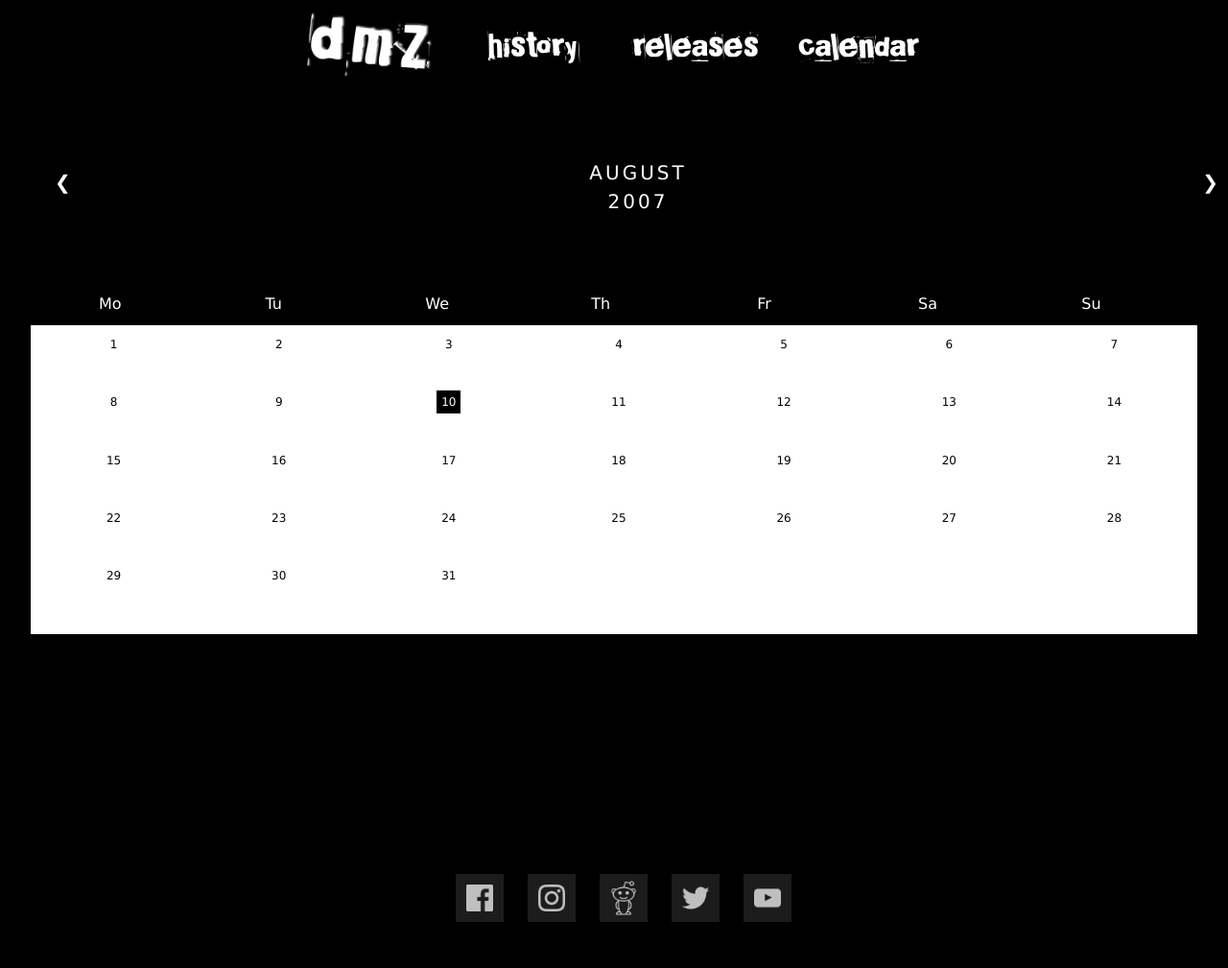
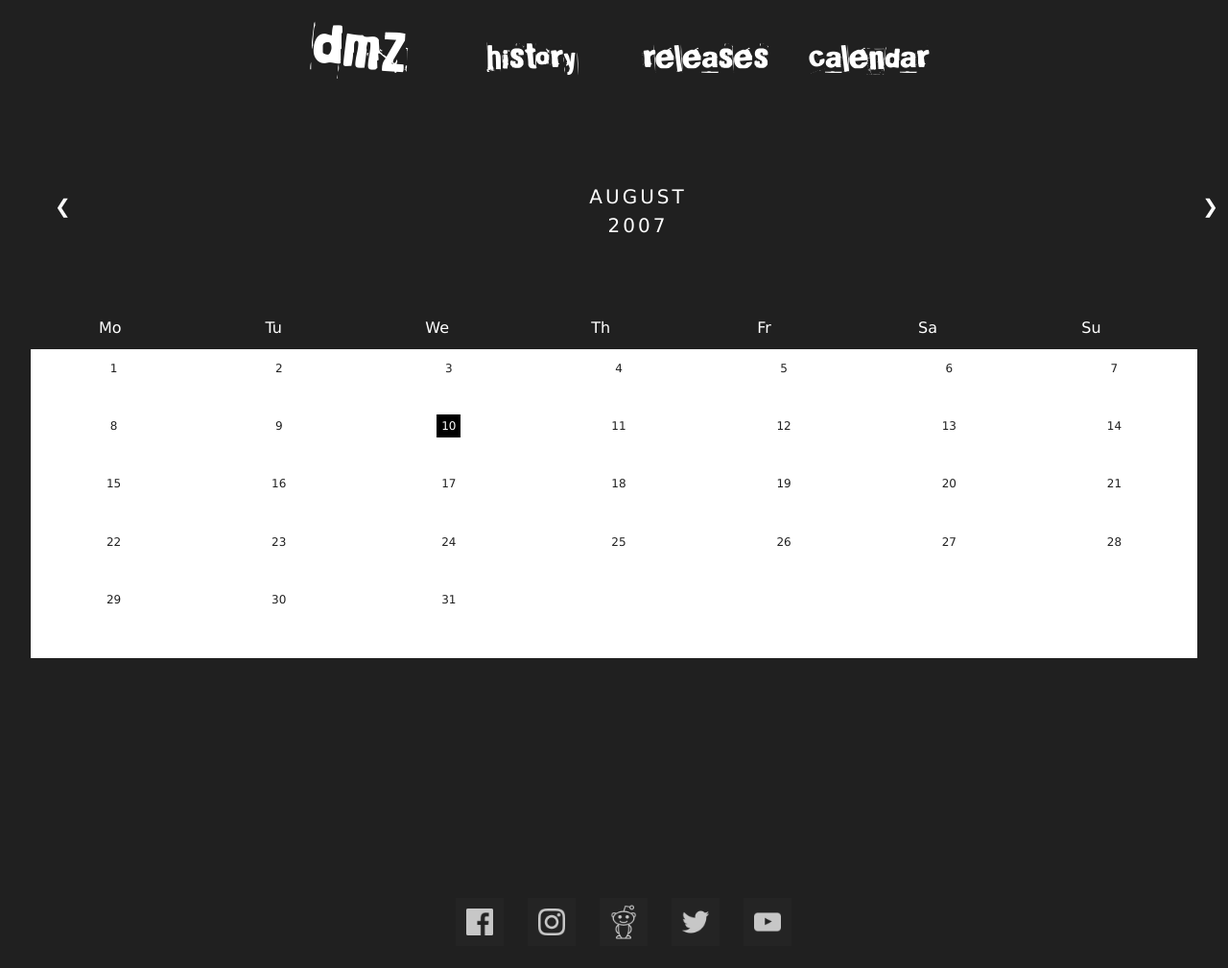
Before and after one commit to tjtimusk/DMZ-Website-Project, a plain HTML site: page calendar.html in a window 1280 px wide. Shown: the whole page at 96% size. Before the commit the page ends 984 px from the top, so only its background shows below. Drawn offline with Linux system fonts and the light colour scheme.

Commit message:
Updated Colours & Site Header

```diff
--- a/CSS/calendar.css
+++ b/CSS/calendar.css
@@ -26,7 +26,7 @@ ul {
 
 /* Month header */
 .month {
-  background: #000000;
+  background: #202020;
   padding: 70px 25px;
   text-align: center;
   width: 100%;
@@ -39,7 +39,7 @@ ul {
 }
 
 .month ul li {
-  color: white;
+  color: #fff;
   font-family: 'broken_15regular''Helvetica'sans-serif;
   font-size: 20px;
   letter-spacing: 3px;
@@ -60,7 +60,7 @@ ul {
 
 /* Weekdays (Mon-Sun) */
 .weekdays {
-  background-color: #000;
+  background-color: #202020;
   margin: 0;
   padding: 10px 0;
 }
@@ -86,7 +86,7 @@ ul {
 }
 
 .days li {
-  color: #000;
+  color: #202020;
   font-size: 12px;
   height: 100%;
   list-style-type: none;
--- a/CSS/style.css
+++ b/CSS/style.css
@@ -14,10 +14,11 @@ tml, body {
   font-weight: 300;
   line-height: 1.5;
   min-height: 100%;
+  place-items: center;
 }
 
 body {
-  background-color: #000000;
+  background-color: #202020;
   color: #FFFFFF;
   font-family: 'Helvetica', sans-serif;
   margin: 0;
@@ -31,13 +32,7 @@ body {
   justify-content: center;
   margin: 0 auto;
   max-width: 1600px;
-}
-
-.logo {
-  max-height: auto;
-  max-width: 250px;
-  width: 100%;
-  z-index: 10;
+  place-items: center;
 }
 
 .nav {
@@ -54,7 +49,7 @@ a.nav {
   font-family: 'broken_15regular', 'Helvetica', sans-serif;
   font-size: 3.0rem;
   margin: auto;
-  padding: 0px 10px;
+  padding: 30px 30px;
   text-decoration: none;
 }
 
@@ -67,17 +62,36 @@ a.nav:hover {
   -webkit-transform: scale(1.1);
 }
 
+.nav.logo {
+  font-size: 6.0rem;
+  padding-top: 0px;
+  top: 0;
+  width: 100%;
+}
+
+/* CSS for using the Logo Image
+.logo {
+  background: transparent;
+  max-height: auto;
+  max-width: 250px;
+  width: 100%;
+  z-index: 10;
+}*/
 p {
   color: #FFFFFF;
 }
 
 /*Common Footer */
 footer {
+  bottom: 0;
   justify-content: center;
+  place-items: center;
   margin: 0 auto;
+  position: static;
 }
 
 .socials {
+  bottom: 0;
   text-align: center;
 }
 
@@ -250,6 +264,7 @@ section.releasecontainer {
 .releaseimg {
   max-height: auto;
   max-width: 250px;
+  border-radius: 50%;
 }
 
 .releaseimg:hover {
@@ -281,6 +296,7 @@ section.releasecontainer {
 }
 
 .releasepageimg {
+  border-radius: 50%;
   height: auto;
   max-height: 550px;
   max-width: 550px;
--- a/calendar.html
+++ b/calendar.html
@@ -10,8 +10,9 @@
 
 <body>
   <header class="headercontainer">
-    <a class="nav" href=index.html>
-      <img class="logo" src="Media/Images/Logos/DMZLOGOrev.jpg">
+    <a class="nav logo" href="index.html">
+      dmz
+      <!--<img class="logo" src="Media/Images/Logos/DMZ logo again.png">-->
     </a>
     <a class="nav" href="about.html">history</a>
     <a class="nav" href="releases.html">releases</a>
```
Also changed, not shown: Release Pages/DMZ001.html (+3 -2 lines), Release Pages/DMZ002.html (+3 -2 lines), Release Pages/DMZ003.html (+3 -2 lines), Release Pages/DMZ004.html (+3 -2 lines), about.html (+3 -2 lines), index.html (+3 -2 lines), releases.html (+3 -2 lines), Media/Images/Logos/DMZLOGOdarkgrey.jpg (added).
